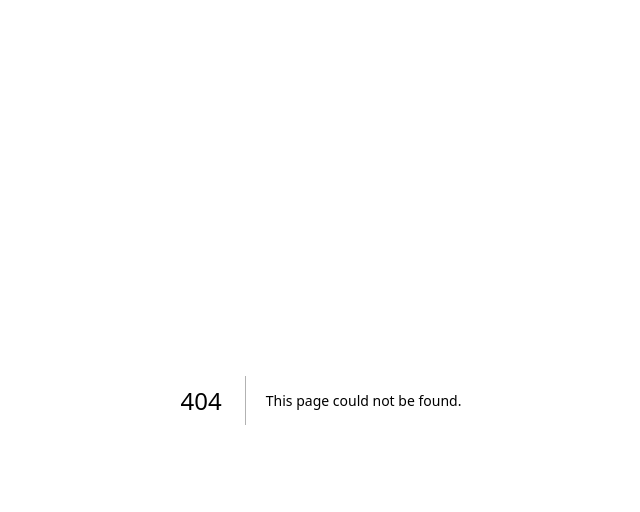
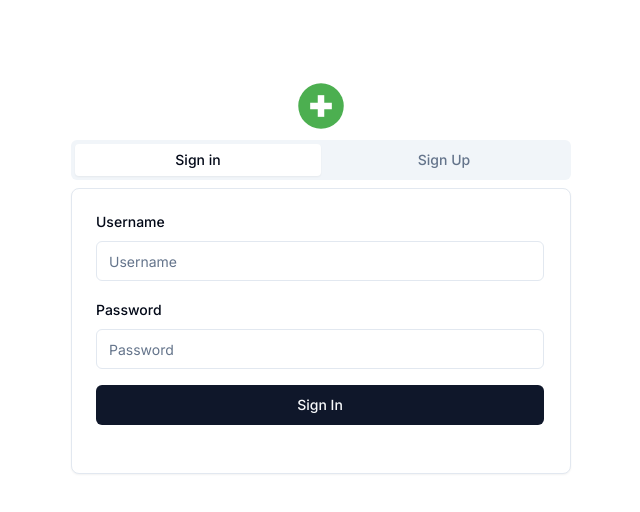
Before and after one commit to shivain22/Radiology_health_care, a Next.js app in the folder front_logic/: page /auth in a window 1280 px wide. Before the commit this address had no page. Shown: the top 512 px of the page, without its empty margins (319-959 px from the left). Built offline with nearby package versions, Linux system fonts and the light colour scheme.

Commit message:
signup and login pages created

```diff
--- a/front_logic/package.json
+++ b/front_logic/package.json
@@ -21,6 +21,7 @@
     "react": "^18",
     "react-dom": "^18",
     "react-hook-form": "^7.51.1",
+    "react-icons": "^5.0.1",
     "tailwind-merge": "^2.2.2",
     "tailwindcss-animate": "^1.0.7",
     "zod": "^3.22.4"
--- /dev/null
+++ b/front_logic/src/app/(auth)/auth/AuthPage.tsx
@@ -0,0 +1,41 @@
+"use client";
+import React from "react";
+import { FcPlus } from "react-icons/fc";
+import { Card, CardContent, CardFooter } from "@/components/ui/card";
+import { Tabs, TabsContent, TabsList, TabsTrigger } from "@/components/ui/tabs";
+import SignIn from "./SignIn";
+import SignUp from "./signUp";
+
+
+const AuthPage = () => {
+  return (
+    <>
+      <div className="flex flex-col items-center pt-20">
+        <FcPlus className="text-6xl pb-2" />
+        <Tabs defaultValue="signin" className="w-[500px]">
+          <TabsList className="grid w-full grid-cols-2">
+            <TabsTrigger value="signin">Sign in</TabsTrigger>
+            <TabsTrigger value="signup">Sign Up</TabsTrigger>
+          </TabsList>
+          <TabsContent value="signin">
+            <Card>
+              <CardContent className="">
+                <SignIn/>
+              </CardContent>
+              <CardFooter />
+            </Card>
+          </TabsContent>
+          <TabsContent value="signup">
+            <Card>
+              <CardContent className="">
+                <SignUp/>
+              </CardContent>
+              <CardFooter />
+            </Card>
+          </TabsContent>
+        </Tabs>
+      </div>
+    </>
+  );
+};
+export default AuthPage;
--- a/front_logic/src/app/(auth)/signin/SignIn.tsx
+++ b/front_logic/src/app/(auth)/auth/SignIn.tsx
@@ -16,6 +16,7 @@ import { useRouter } from "next/navigation";
 import { SignedInUser } from "@/server_actions/(auth)/signIn";
 import { signInForm } from "@/inferedTypes";
 import { signInSchema } from "@/formSchemas";
+import { useFormStatus } from "react-dom";
 
 
 
@@ -55,7 +56,7 @@ const SignIn = () => {
                 <FormItem>
                   <FormLabel>Username</FormLabel>
                   <FormControl>
-                    <Input placeholder="username" type="text" {...field} />
+                    <Input placeholder="Username" type="text" {...field} />
                   </FormControl>
                   <FormMessage />
                 </FormItem>
@@ -93,7 +94,7 @@ const SignIn = () => {
               );
             }}
           /> */}
-          <Button className="w-full">Submit</Button>
+          <Btn/>
         </form>
       </Form>
     </main>
@@ -101,3 +102,11 @@ const SignIn = () => {
 };
 
 export default SignIn;
+const Btn = () => {
+  const { pending } = useFormStatus();
+  return (
+    <Button className="w-full" disabled={pending} type="submit">
+      {pending ? "Signing In" : "Sign In"}
+    </Button>
+  );
+};
--- a/front_logic/src/app/(auth)/signin/page.tsx
+++ b/front_logic/src/app/(auth)/auth/page.tsx
@@ -1,13 +1,10 @@
 import React from "react";
-import SignIn from "./SignIn";
-import SignUp from "../signup/signUp";
-
+import AuthPage from "./AuthPage";
 
 const SignInPage = () => {
   return (
     <div>
-      <SignIn />
-      <SignUp />
+      <AuthPage />
     </div>
   );
 };
--- a/front_logic/src/app/(auth)/signup/signUp.tsx
+++ b/front_logic/src/app/(auth)/auth/signUp.tsx
@@ -15,9 +15,9 @@ import { zodResolver } from "@hookform/resolvers/zod";
 import { signUpForm } from "@/inferedTypes";
 import { signUpSchema } from "@/formSchemas";
 import { SignupUser } from "@/server_actions/(auth)/signup";
+import { useFormStatus } from "react-dom";
 
-
-const SignUp= () => {
+const SignUp = () => {
   const form = useForm<signUpForm>({
     resolver: zodResolver(signUpSchema),
     defaultValues: {
@@ -29,20 +29,20 @@ const SignUp= () => {
       confirmPassword: "",
     },
   });
-  const handleSubmit=async(values:signUpForm)=>
-  {
-    try{
+  const handleSubmit = async (values: signUpForm) => {
+    try {
       await SignupUser(values);
-    }
-    catch(error)
-    {
+    } catch (error) {
       console.error(error);
     }
-  }
+  };
   return (
     <div className="flex flex-col  justify-between pt-5">
       <Form {...form}>
-        <form className="max-w-md w-full flex flex-col gap-4" onSubmit={form.handleSubmit(handleSubmit)}>
+        <form
+          className="max-w-md w-full flex flex-col gap-4"
+          onSubmit={form.handleSubmit(handleSubmit)}
+        >
           <FormField
             control={form.control}
             name="username"
@@ -51,7 +51,7 @@ const SignUp= () => {
                 <FormItem>
                   <FormLabel>Username</FormLabel>
                   <FormControl>
-                    <Input placeholder="username" {...field} />
+                    <Input placeholder="Username" {...field} />
                   </FormControl>
                   <FormMessage />
                 </FormItem>
@@ -67,7 +67,7 @@ const SignUp= () => {
                 <FormItem>
                   <FormLabel>First Name:</FormLabel>
                   <FormControl>
-                    <Input placeholder="first name" {...field} />
+                    <Input placeholder="First Name" {...field} />
                   </FormControl>
                   <FormMessage />
                 </FormItem>
@@ -83,7 +83,7 @@ const SignUp= () => {
                 <FormItem>
                   <FormLabel>Last Name:</FormLabel>
                   <FormControl>
-                    <Input placeholder="last name" {...field} />
+                    <Input placeholder="Last Name" {...field} />
                   </FormControl>
                 </FormItem>
               );
@@ -98,7 +98,7 @@ const SignUp= () => {
                 <FormItem>
                   <FormLabel>Email:</FormLabel>
                   <FormControl>
-                    <Input placeholder="email" type="email" {...field} />
+                    <Input placeholder="Email" type="email" {...field} />
                   </FormControl>
                   <FormMessage />
                 </FormItem>
@@ -113,7 +113,7 @@ const SignUp= () => {
                 <FormItem>
                   <FormLabel>Password:</FormLabel>
                   <FormControl>
-                    <Input placeholder="password" type="password" {...field} />
+                    <Input placeholder="Password" type="password" {...field} />
                   </FormControl>
                   <FormMessage />
                 </FormItem>
@@ -128,17 +128,30 @@ const SignUp= () => {
                 <FormItem>
                   <FormLabel>Confirm Password:</FormLabel>
                   <FormControl>
-                    <Input placeholder="confirm password" type="password"{...field} />
+                    <Input
+                      placeholder="Confirm Password"
+                      type="password"
+                      {...field}
+                    />
                   </FormControl>
                   <FormMessage />
                 </FormItem>
               );
             }}
           />
-          <Button className="w-full">Submit</Button>
+          <Btn />
         </form>
       </Form>
     </div>
   );
 };
 export default SignUp;
+
+const Btn = () => {
+  const { pending } = useFormStatus();
+  return (
+    <Button className="w-full" disabled={pending} type="submit">
+      {pending ? "Submitting" : "Submit"}
+    </Button>
+  );
+};
--- a/front_logic/src/middleware.ts
+++ b/front_logic/src/middleware.ts
@@ -5,7 +5,7 @@ export function middleware(request: NextRequest) {
   // console.log(request.url)
   const path = request.nextUrl.pathname;
 
-  const isPublicPath = path === "/signin";
+  const isPublicPath = path === "/auth";
   const token = request.cookies.get("authToken")?.value || "";
 
   if (isPublicPath && token) {
@@ -13,10 +13,10 @@ export function middleware(request: NextRequest) {
   }
 
   if (!isPublicPath && !token) {
-    return NextResponse.redirect(new URL("/signIn", request.nextUrl));
+    return NextResponse.redirect(new URL("/auth", request.nextUrl));
   }
 }
 
 export const config = {
-  matcher: ["/", "/signin", "/dashboard/:path*"],
+  matcher: ["/", "/auth", "/dashboard/:path*"],
 };
```
Also changed, not shown: 1 other file (tests, documents, lock files or other folders).
